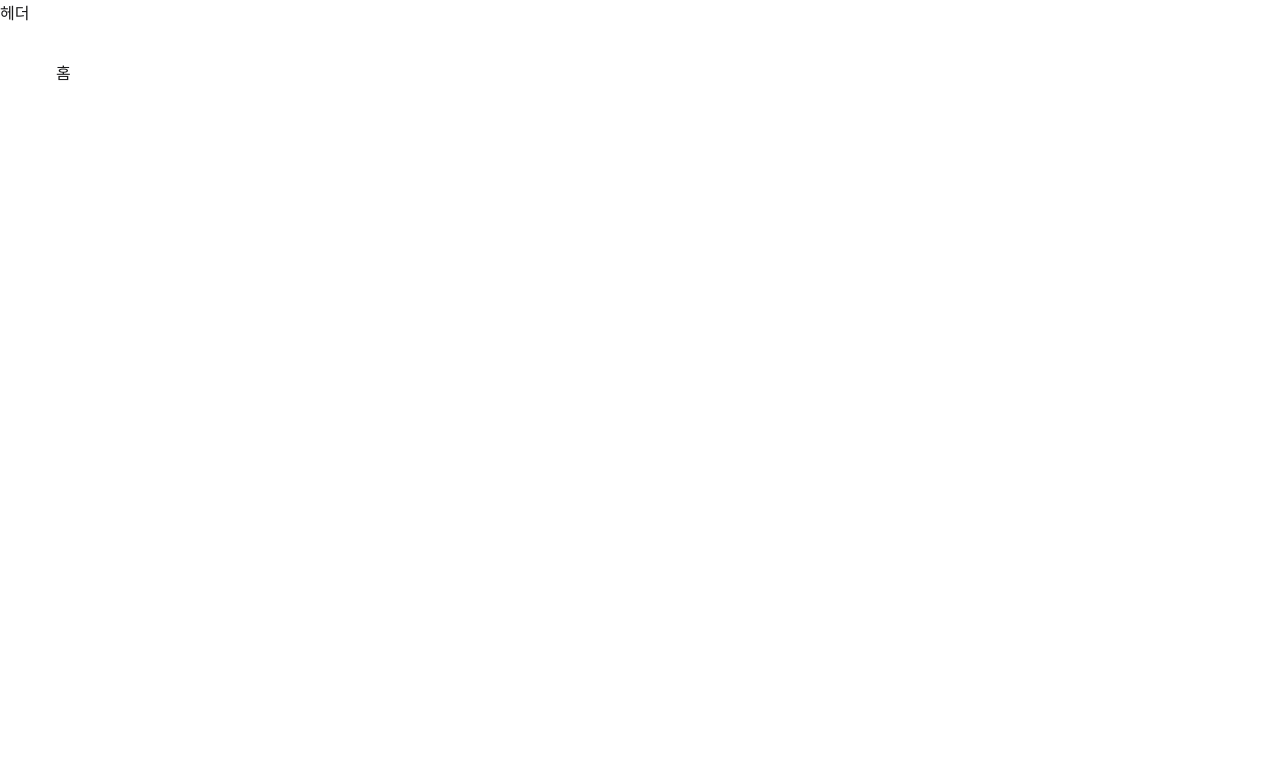
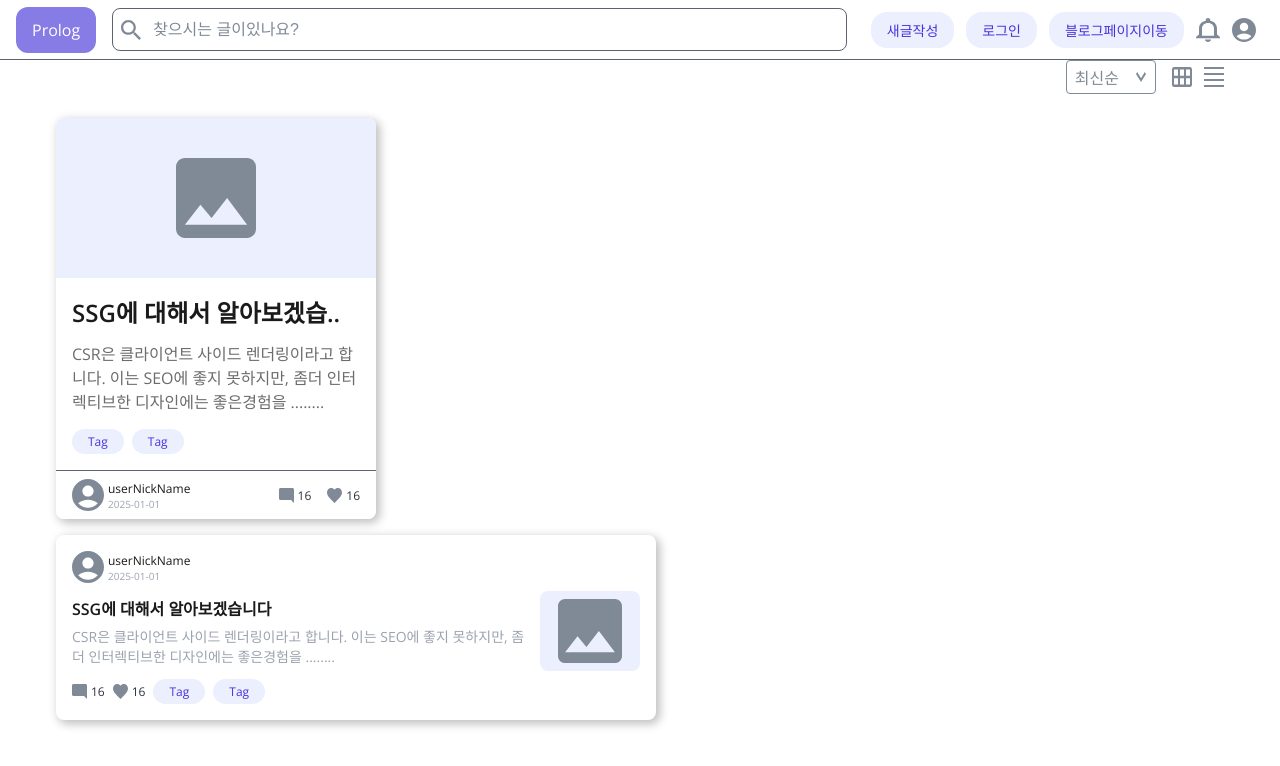
Before and after one commit to FRONT-END-BOOTCAMP-PLUS-4/prolog, a Next.js app: page / in a window 1280 px wide. Shown: the top 766 px of the page. Built offline with nearby package versions, Linux system fonts and the light colour scheme.

Commit message:
Feat: Home page 생성

```diff
--- a/app/layout.tsx
+++ b/app/layout.tsx
@@ -1,7 +1,11 @@
 import type { Metadata } from "next";
+import { Roboto, Open_Sans } from 'next/font/google';
+
 import "./global.scss";
 import styles from "./styles/layout.module.scss";
-import { Roboto, Open_Sans } from 'next/font/google';
+
+import Header from "@/widgets/header";
+
 
 const roboto = Roboto({
   weight: ['400', '700'],
@@ -30,7 +34,9 @@ export default function RootLayout({
     <html lang="ko">
       <body className={`${roboto.className} ${openSans.className}`}>
         <div className={styles.layout}>
-        <header className={styles.layout__header}>헤더</header>
+        <header className={styles.layout__header}>
+          <Header/>
+        </header>
         <main className={styles.layout__main}>
           {children}
         </main>
--- a/app/page.tsx
+++ b/app/page.tsx
@@ -1,7 +1,44 @@
-export default function Home() {
+import styles from './styles.module.scss';
+import Image from 'next/image';
+import {SquareCardPres, LongCardPres} from '@/widgets/card';
+
+
+
+export default function Page() {
   return (
     <div>
-      홈
+      {/* 상단 필터/정렬 바 */}
+      <div className={styles.filterBar}>
+        <div
+          className={styles.filterItem + ' ' + styles.filterItemActive}
+        >
+          최신순
+          <Image src="/svgs/down.svg" alt="down" width={12} height={10} className={styles.filterIcon} />
+        </div>
+        <div className={styles.viewTypeBar}>
+          <Image
+            src="/svgs/card.svg"
+            alt="card"
+            width={20}
+            height={20}
+            className={styles.viewTypeIconActive}
+            style={{ cursor: 'pointer' }}
+          />
+          <Image
+            src="/svgs/list.svg"
+            alt="list"
+            width={20}
+            height={20}
+            className={styles.viewTypeIcon}
+            style={{ cursor: 'pointer' }}
+          />
+        </div>
+
+      </div>
+      <div className={styles.cardLayout}>
+        <SquareCardPres/>
+        <LongCardPres/>
+        </div>
     </div>
   );
 }
--- /dev/null
+++ b/app/styles.module.scss
@@ -0,0 +1,72 @@
+@use '@styles/variables.scss' as *;
+
+
+.filterBar {
+  display: flex;
+  justify-content: flex-end;
+  gap: 16px;
+  margin-bottom: 24px;
+}
+
+.filterItem {
+  display: flex;
+  align-items: center;
+  gap: 12px;
+  background: $color-white;
+  border: 1px solid $color-gray-800;
+  border-radius: 4px;
+  padding: 4px 8px;
+  font-size: $font-base-size;
+  color: $color-gray-800;
+  cursor: pointer;
+  transition: background 0.2s, color 0.2s, border 0.2s;
+}
+
+.filterItemActive {
+  color: $color-gray;
+  border: 1px solid $color-gray;
+}
+
+.filterIcon {
+  width: 12px;
+  height: 10px;
+  margin-left: 4px;
+}
+
+.viewTypeBar {
+  display: flex;
+  align-items: center;
+  gap: 12px;
+}
+
+.viewTypeIcon {
+  width: 20px;
+  height: 20px;
+  cursor: pointer;
+  fill: $color-gray-800;
+  transition: fill 0.2s;
+}
+
+.viewTypeIconActive {
+  fill: $color-primary;
+}
+
+.cardList {
+  display: flex;
+  gap: 16px;
+  flex-wrap: wrap;
+  justify-content: flex-start;
+}
+
+.cardLayout {
+  display: flex;
+  flex-direction: column;
+  gap: 16px;
+}
+
+@media (max-width: 900px) {
+  .cardList {
+    flex-direction: column;
+    gap: 24px;
+  }
+}
```
